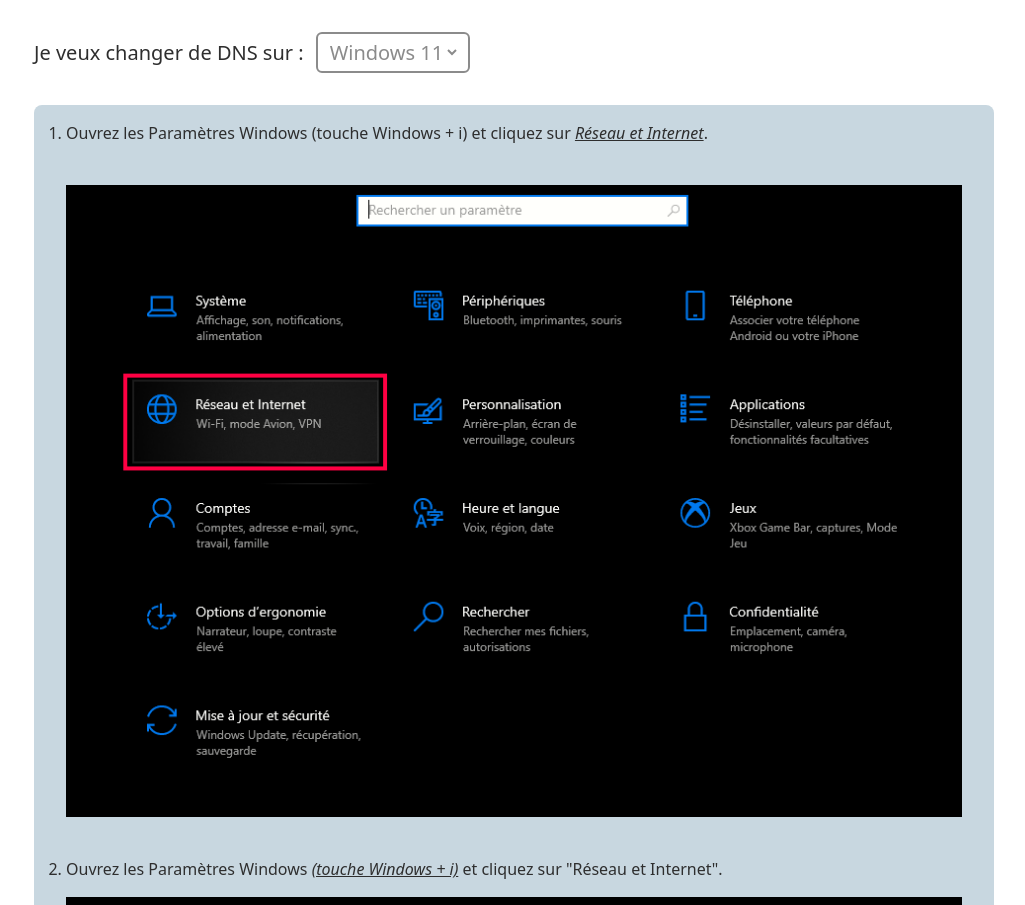
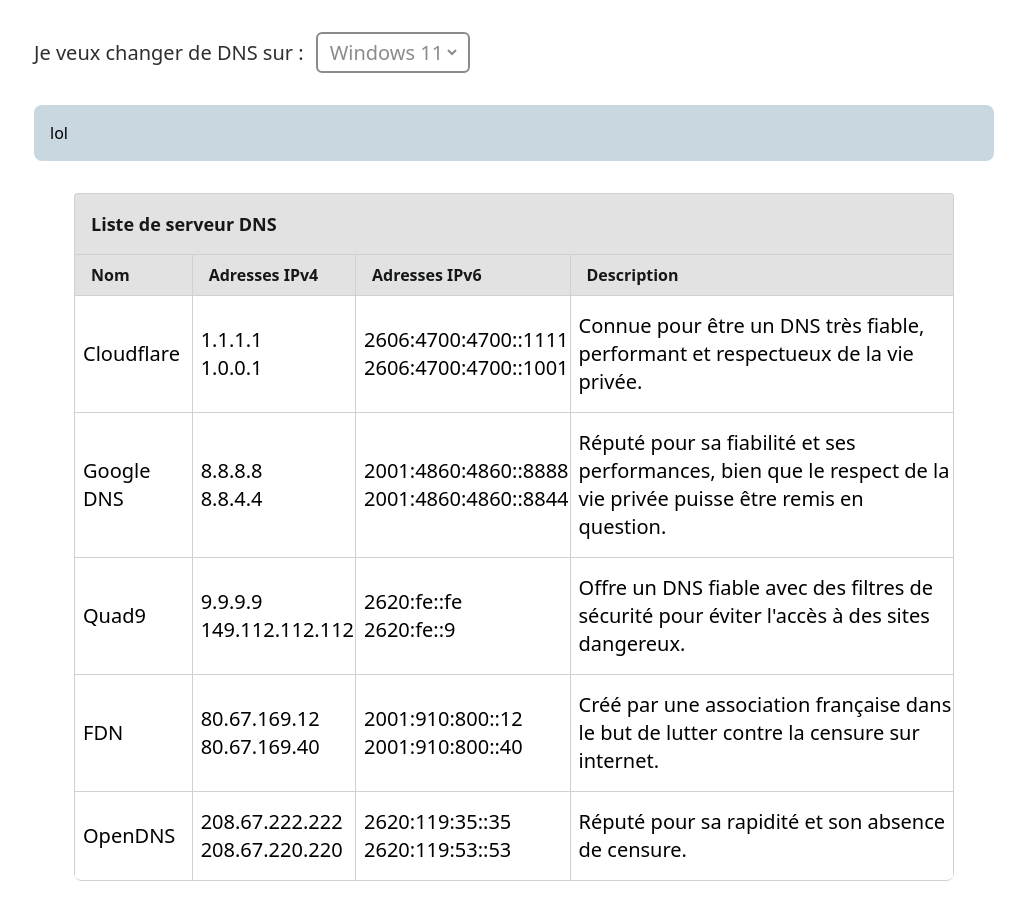
Before and after one commit to changetondns/changetondns.fr, a Vue app: page / in a window 1280 px wide. Shown: the part 800-1705 px from the top of the page, without its empty margins (126-1151 px from the left). Built offline with nearby package versions, Linux system fonts and the light colour scheme.

Commit message:
ajout du tuto windows 10

```diff
--- a/src/components/Tutorial.vue
+++ b/src/components/Tutorial.vue
@@ -15,22 +15,47 @@
 
 <template>
   <div>
-    <section v-if="plateforme == 'w-11'">
-      <ol class="list-decimal px-4 text-[#2E2E2E]"  :class="{ 'text-[#FFFFFF]': !theme }">
-        <li>
-          Ouvrez les Paramètres Windows (touche Windows + i) et cliquez sur <span class="italic underline">Réseau et Internet</span>.
-          <img class="w-full mx-auto my-10 max-w-4xl" src="@/assets/window10/reseau_internet.png" @click="emitClick($event)"/>
+    <section class="p-6" v-if="plateforme == 'w-10'">
+      <p class="text-[#2E2E2E] text-4xl font-bold" :class="{ 'text-[#FFFFFF]': !theme }">Changez les DNS sur Windows 10</p>
+      <ol class="list-decimal px-4 text-[#2E2E2E] mt-12 mx-4" :class="{ 'text-[#FFFFFF]': !theme }">
+        <li class="mt-10">
+          Rendez vous dans les paramétres de votre systéme (touche Windows + i) puis cliquez sur <span class="italic underline">Réseau et Internet</span>.
+          <img class="w-auto mx-auto my-10 max-w-4xl" src="@/assets/window10/reseau_internet.png" @click="emitClick($event)"/>
+        </li>
+        <li class="mt-10">
+          Une fois que vous êtes dans l'onglet <span class="italic underline">État</span>, cliquez sur <span class="italic underline">Modifier les options d’adapteur</span>.
+          <img class="w-auto mx-auto my-10 max-w-4xl" src="@/assets/window10/adapter_settings.png" @click="emitClick($event)"/>
+        </li>
+        <li class="mt-10">
+          Faites un clic droit sur la carte réseau (wifi ou ethernet) dont vous souhaitez changer le DNS, puis cliquez sur <span class="italic underline">Propriétés</span>. <br />Attention vous devez être adnimistrateur de votre machine pour effectuer cette action.
+          <img class="w-auto mx-auto my-10 max-w-4xl" src="@/assets/window10/Properties.png" @click="emitClick($event)"/>
         </li>
         <li>
-          Ouvrez les Paramètres Windows <span class="italic underline">(touche Windows + i)</span> et cliquez sur "Réseau et Internet".
-          <img class="w-full mx-auto my-4 max-w-4xl" src="@/assets/window10/reseau_internet.png" @click="emitClick($event)"/>
+          Cliquez sur <span class="italic underline">Oui</span>.
         </li>
-        <li>
-          Ouvrez les Paramètres Windows <span class="italic underline">(touche Windows + i)</span> et cliquez sur "Réseau et Internet".
-          <img class="w-full mx-auto my-4 max-w-4xl" src="@/assets/window10/reseau_internet.png" @click="emitClick($event)"/>
+        <li class="mt-10">
+          Dans la nouvelle fenétre, cliquez sur <span class="italic underline">Protocole Internet version 4 (TCP/IP v4)</span> puis sur <span class="italic underline">Propriétés</span>.
+          <img class="w-auto mx-auto my-10 max-w-4xl" src="@/assets/window10/IPV4.png" @click="emitClick($event)"/>
+        </li>
+        <li class="mt-10">
+          Enfin séléctionné <span class="italic underline">Utiliser l’adresse de serveur DNS suivante</span> et entrez l'adresse IPv4 du DNS que vous souhaitez utiliser (ici les DNS IPv4 de Cloudflare soit 1.1.1.1 et 1.0.0.1).
+          <img class="w-auto mx-auto my-10 max-w-4xl" src="@/assets/window10/dns.png" @click="emitClick($event)"/>
+        </li>
+        <li class="mt-10">
+          Pour terminer cliquez sur <span class="italic underline">OK</span> et fermez les dérnière fenétres. Vous venez de changer vos DNS !
         </li>
       </ol>
+      <p class="text-[#2E2E2E] text-xl mt-8 font-medium" :class="{ 'text-[#FFFFFF]': !theme }">
+        Après avoir effectué la modification de vos DNS, il est nécessaire de procéder à une déconnexion suivie d'une reconnexion à Internet pour que les changements prennent effet. Vous pouvez cliquer sur le bouton situé en haut du site afin de vérifier si vous êtes toujours exposé aux risques de DNS menteurs !
+        <br />
+        <br />
+        Nous vous recommandons d'utiliser Cloudflare comme DNS en raison de sa rapidité et de sa fiabilité, ou FDN pour bénéficier d'une transparence totale et d'une absence de censure.
+        </p>
     </section>
+
+
+
+
     <section v-else>
         <p>lol</p>
     </section>
```
